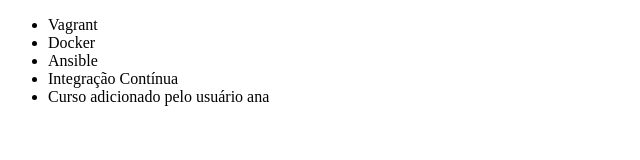
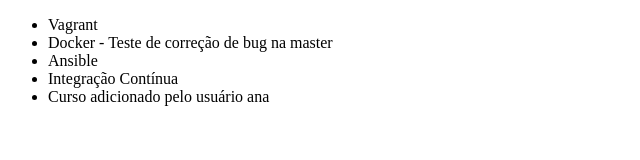
Before and after one commit to renatocipriano/alura-git, a plain HTML site: page index.html in a window 1280 px wide. Shown: the whole page, without its empty margins (0-640 px from the left). Drawn offline with Linux system fonts and the light colour scheme.

Commit message:
Corrigido texto item Docker

```diff
--- a/index.html
+++ b/index.html
@@ -7,7 +7,7 @@
 <body>
 <ul>
     <li>Vagrant</li>
-    <li>Docker</li>
+    <li>Docker - Teste de correção de bug na master</li>
     <li>Ansible</li>
     <li>Integração Contínua</li>
     <li>Curso adicionado pelo usuário ana</li>
```
